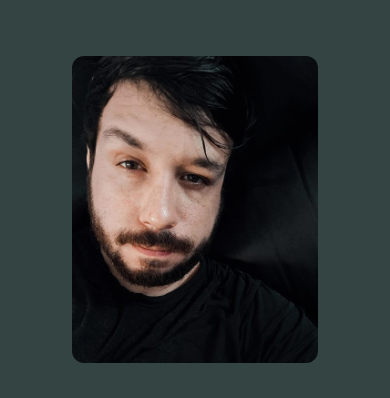
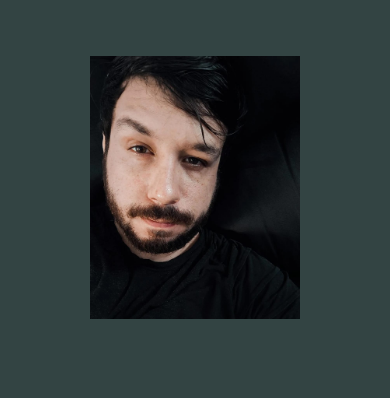
Before and after one commit to VictorLorite/portifolio, a plain HTML site: page index.html in a window 390 px wide. Shown: the part 71-469 px from the top of the page. Drawn offline with nearby package versions, Linux system fonts and the light colour scheme.

Commit message:
fix: ajusta proporção da imagem para evitar distorção

```diff
--- a/Styles/style.css
+++ b/Styles/style.css
@@ -105,13 +105,13 @@ body{
     color: var(--cor-terciaria);
 }
 
-/* IMAGEM - CORREÇÃO PRINCIPAL */
+/
 .apresentacao__imagem {
     width: 50%;
-    max-width: 488px; /* Largura máxima */
-    height: auto; /* Mantém proporção */
+    max-width: 400px;
+    height: auto;
     border-radius: 12px;
-    object-fit: cover; /* Garante que a imagem preencha sem distorcer */
+    object-fit: cover;
 }
 
 .rodape {
@@ -157,8 +157,8 @@ main {
     }
 
     .apresentacao__imagem {
-        width: 70%;
-        max-width: 300px;
+        width: 60%;
+        max-width: 280px;
         height: auto;
     }
 }
```
